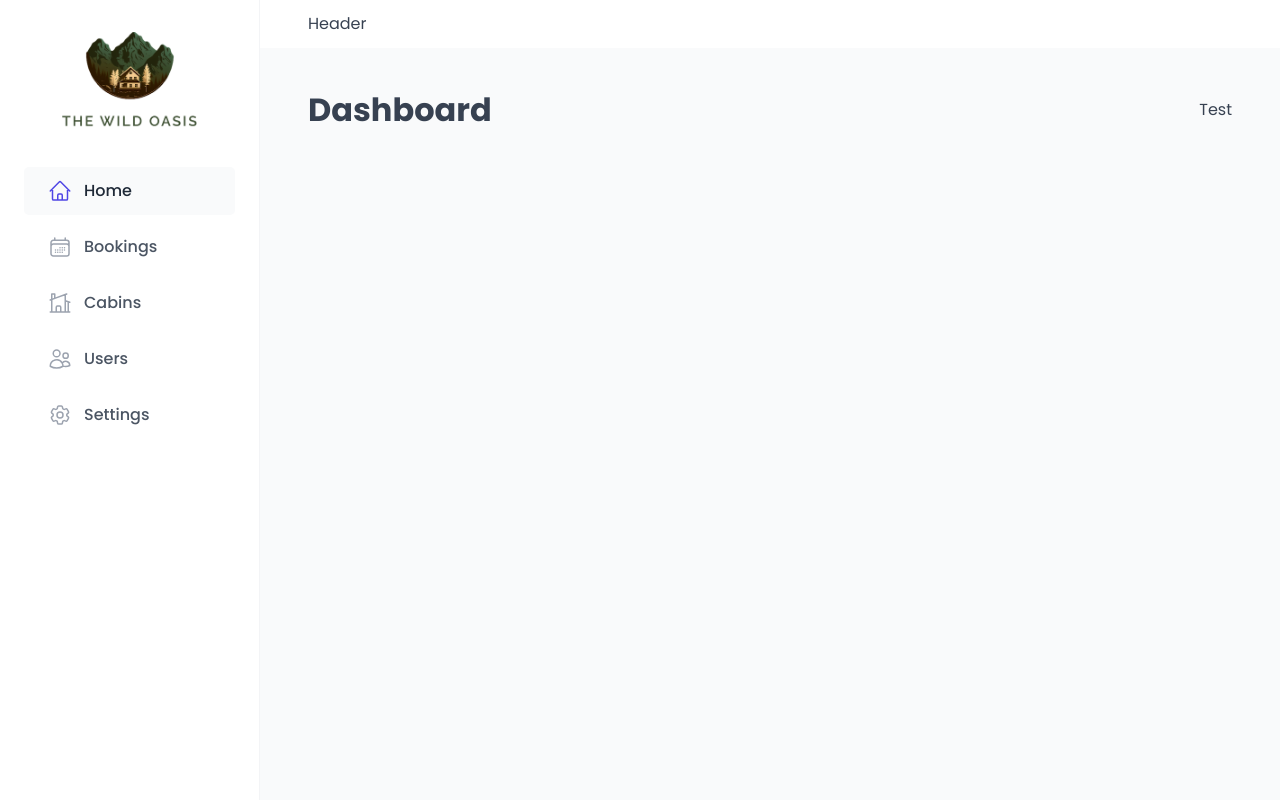
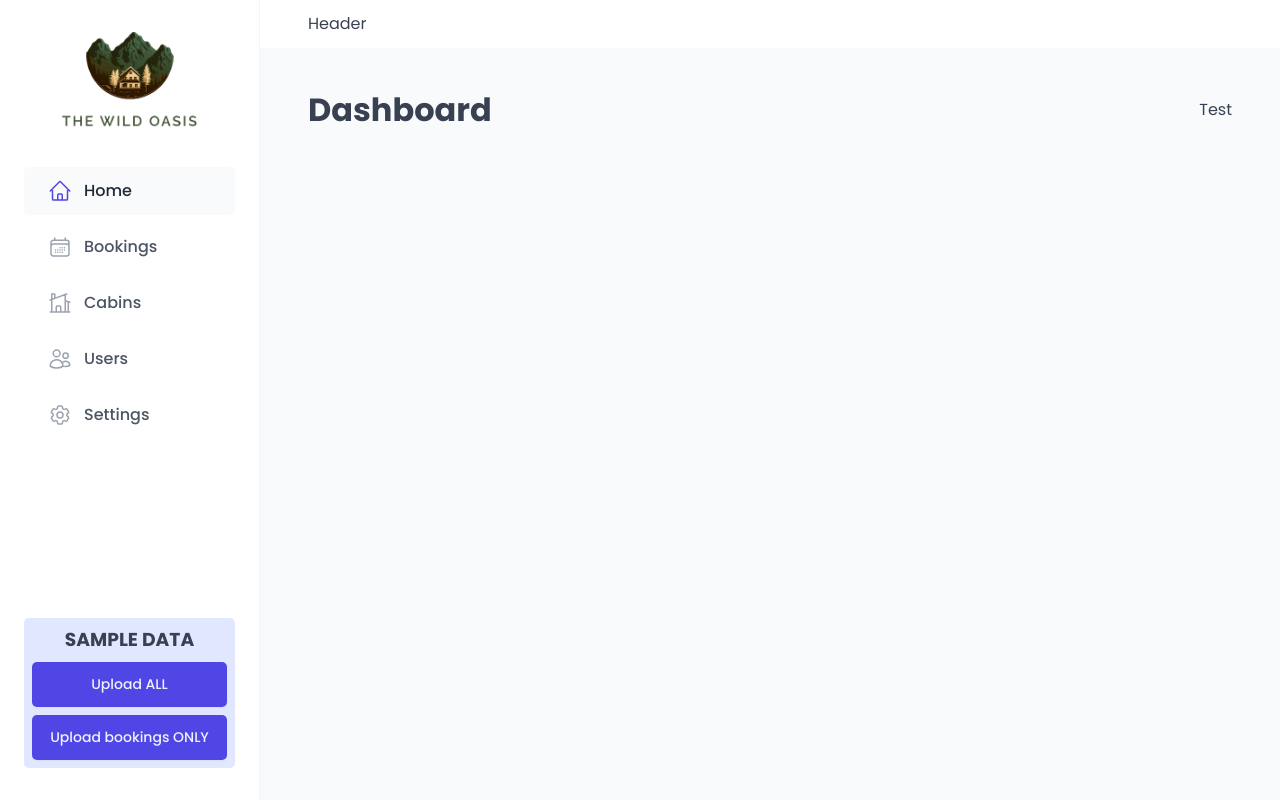
Before and after one commit to Sairoden/mission-pawsible-admin, a React (Vite) app: page /dashboard in a window 1280 px wide. Built offline with nearby package versions, Linux system fonts and the light colour scheme; a web font is replaced by a local one.

Commit message:
Make uploader to upload all data

```diff
--- a/src/App.jsx
+++ b/src/App.jsx
@@ -105,4 +105,4 @@
 export default App;
 
 // 0qyZ62KzAlcFfeMx
-// 4
+// 5
--- a/src/ui/Sidebar.jsx
+++ b/src/ui/Sidebar.jsx
@@ -3,12 +3,14 @@
 
 // UI Components
 import { Logo, MainNav } from "./index";
+import Uploader from "../data/Uploader";
 
 function Sidebar() {
   return (
     <StyledSidebar>
       <Logo />
       <MainNav />
+      <Uploader />
     </StyledSidebar>
   );
 }
```
